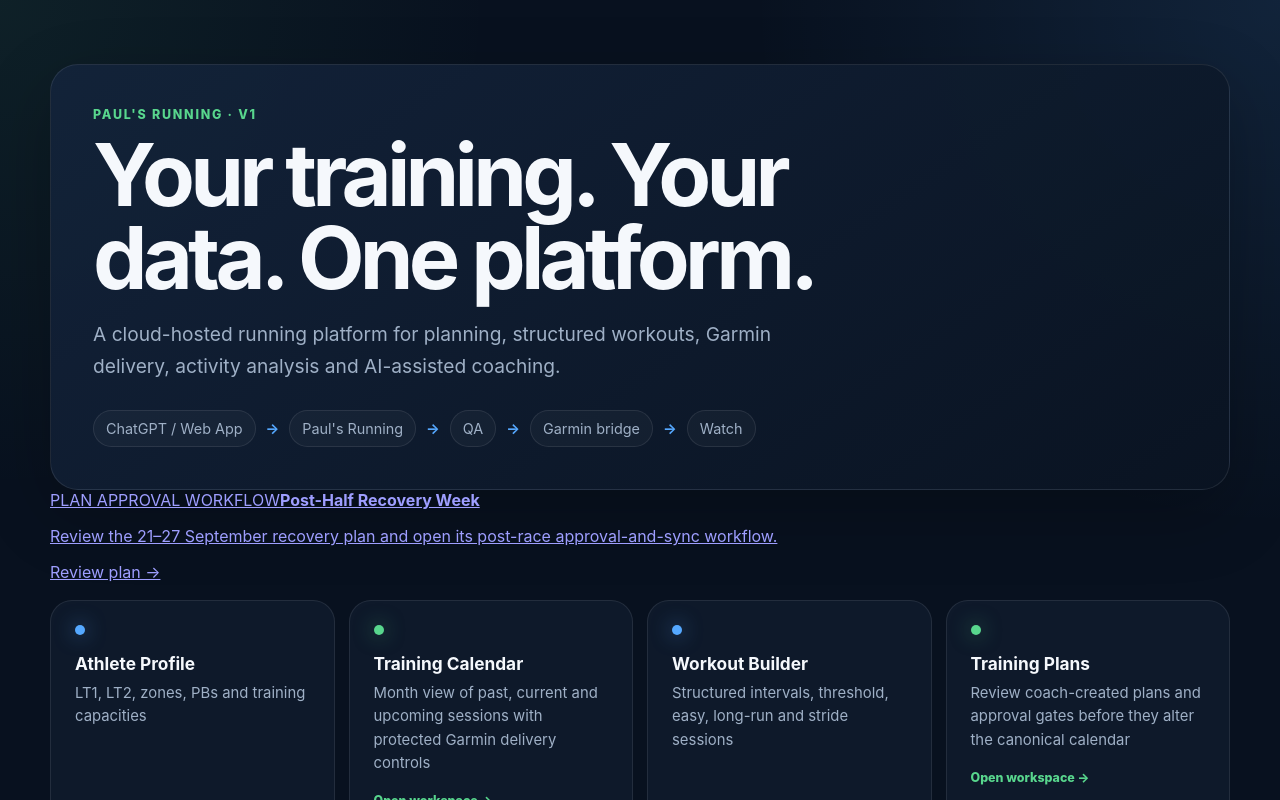
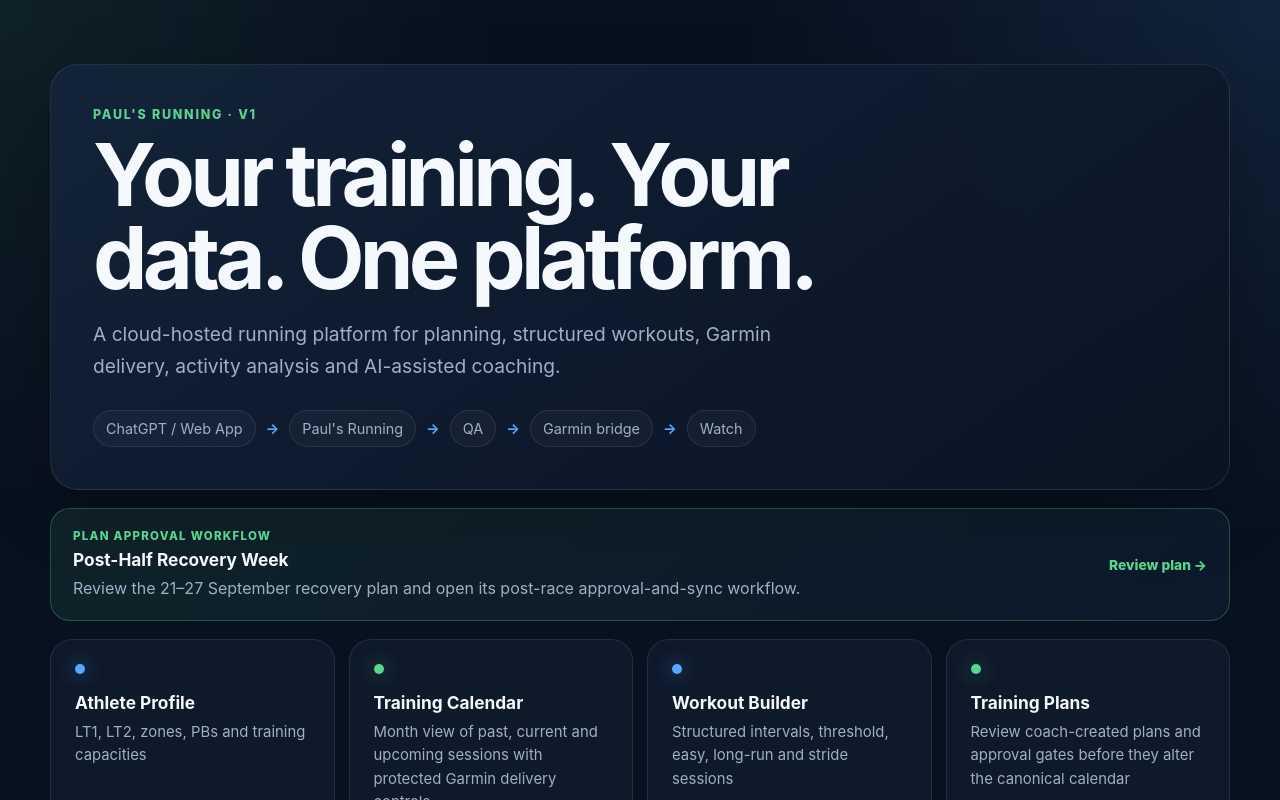
Before and after one commit to MrE84/Paul-Running-v1, a Next.js app: page / in a window 1280 px wide. Shown: the top 800 px of the page. Built offline with nearby package versions, Linux system fonts and the light colour scheme.

Commit message:
Style dashboard plan approval banner

```diff
--- a/app/globals.css
+++ b/app/globals.css
@@ -37,6 +37,12 @@ h1 { max-width: 820px; margin: 12px 0 16px; font-size: clamp(2.5rem, 7vw, 5.4rem
 .flow { display: flex; gap: 10px; align-items: center; flex-wrap: wrap; margin-top: 28px; color: var(--muted); font-size: .9rem; }
 .flow span { padding: 9px 12px; border: 1px solid var(--border); border-radius: 999px; background: rgba(255,255,255,.03); }
 .flow b { color: var(--blue); }
+.approvalBanner { display: flex; align-items: center; justify-content: space-between; gap: 20px; margin-top: 18px; padding: 20px 22px; border: 1px solid rgba(88,214,141,.28); border-radius: 20px; background: linear-gradient(135deg, rgba(88,214,141,.09), rgba(85,168,255,.055)); color: inherit; text-decoration: none; transition: transform .16s ease, border-color .16s ease; }
+.approvalBanner:hover { transform: translateY(-2px); border-color: rgba(88,214,141,.5); }
+.approvalLabel { display: block; margin-bottom: 6px; color: var(--green); font-size: .72rem; font-weight: 800; letter-spacing: .11em; }
+.approvalBanner strong { display: block; font-size: 1.08rem; }
+.approvalBanner p { margin: 6px 0 0; color: var(--muted); line-height: 1.5; }
+.approvalCta { color: var(--green); font-size: .86rem; font-weight: 800; white-space: nowrap; }
 .grid { display: grid; grid-template-columns: repeat(4, 1fr); gap: 14px; margin-top: 18px; }
 .card { min-height: 190px; padding: 24px; border: 1px solid var(--border); border-radius: 22px; background: rgba(15,27,45,.88); }
 .cardLink { display: block; color: inherit; text-decoration: none; transition: transform .16s ease, border-color .16s ease; }
@@ -58,6 +64,7 @@ h1 { max-width: 820px; margin: 12px 0 16px; font-size: clamp(2.5rem, 7vw, 5.4rem
 @media (max-width: 600px) {
   main { width: min(100% - 20px, 1180px); padding-top: 20px; }
   .hero { padding: 26px 20px; border-radius: 22px; }
+  .approvalBanner { align-items: flex-start; flex-direction: column; }
   .grid { grid-template-columns: 1fr; }
   .card { min-height: auto; }
 }
```
